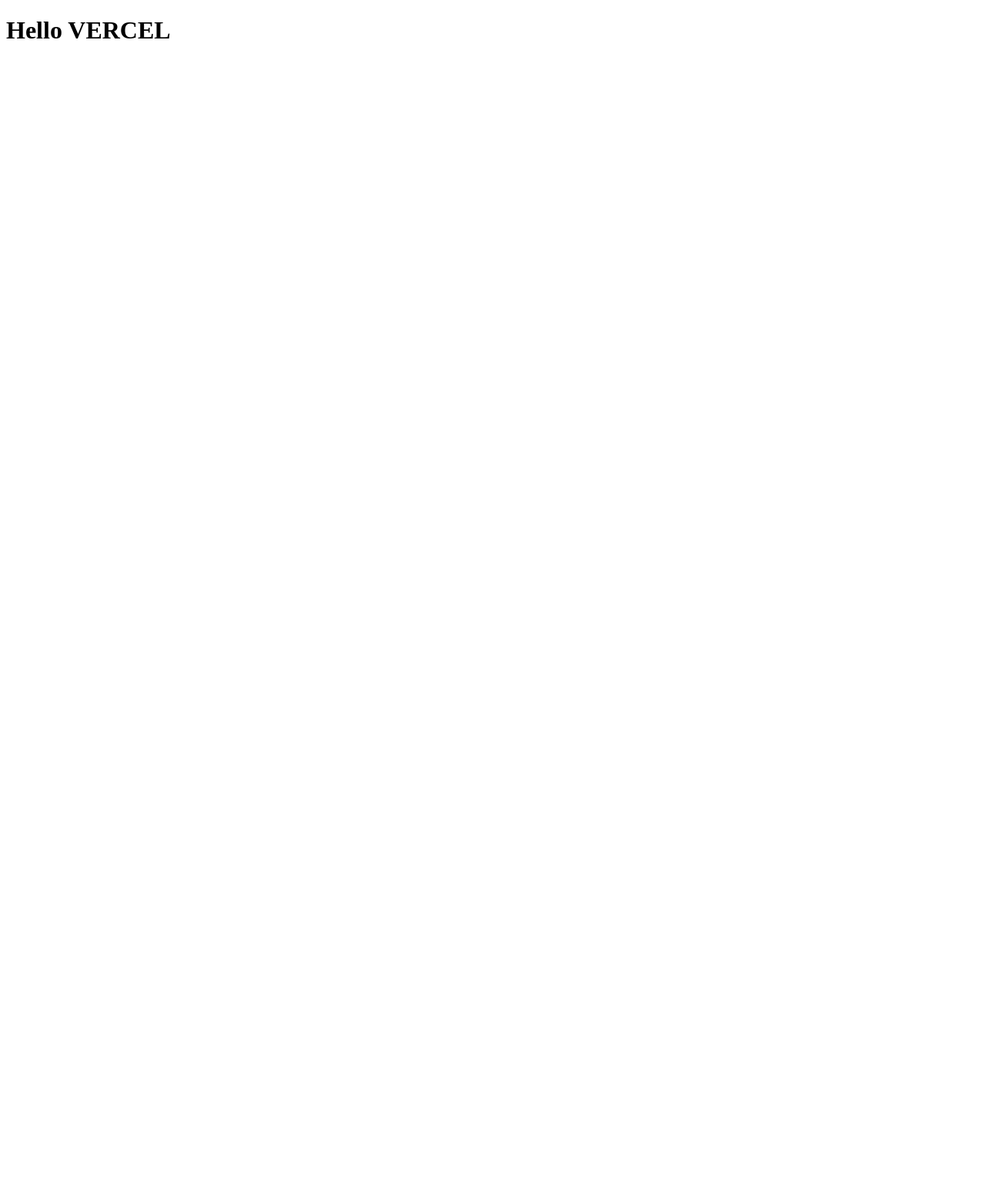
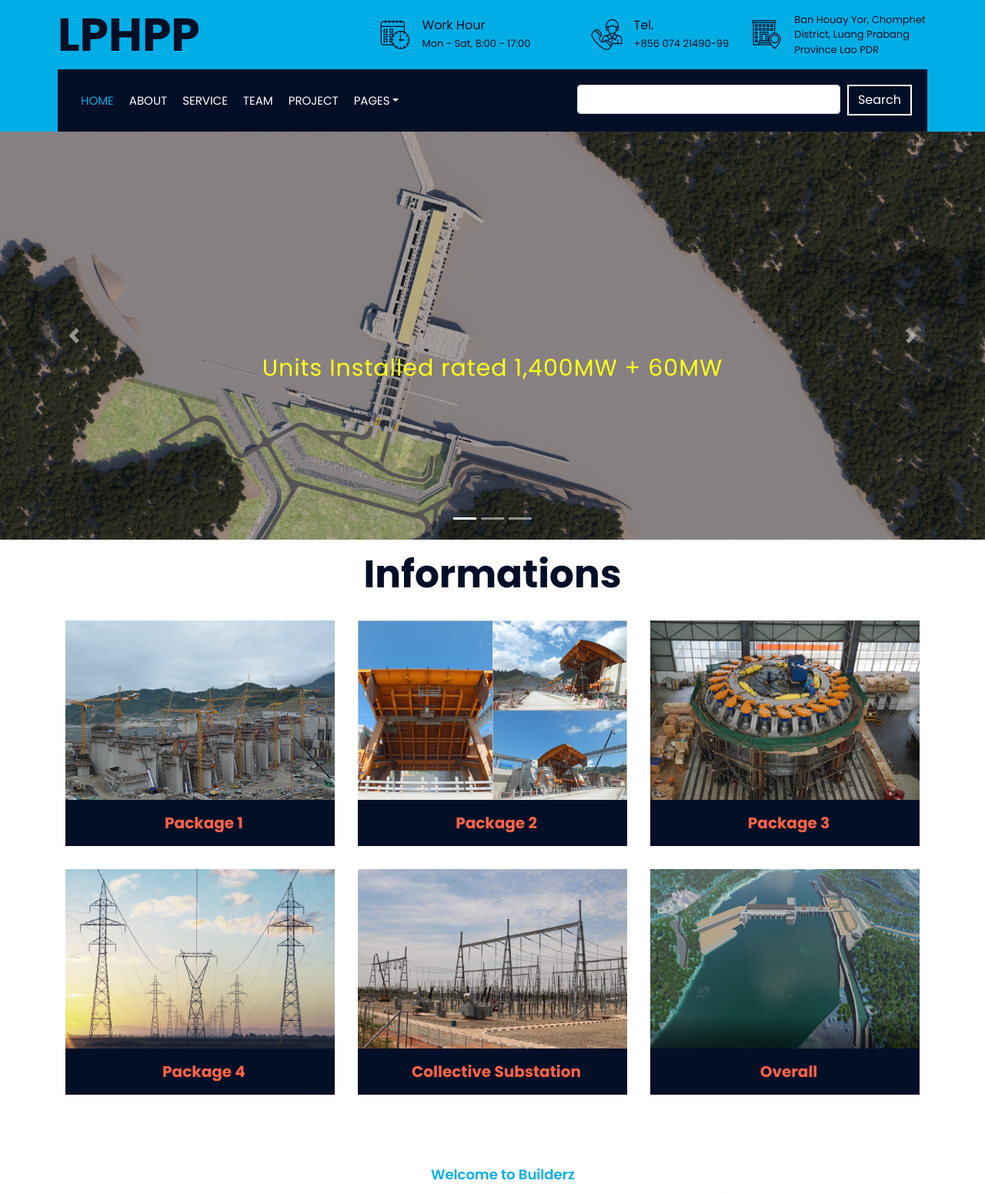
Before and after one commit to sawang0222/LP, a Django app: page / in a window 1280 px wide. Before the commit the part shown is almost empty. Shown: the top 1551 px of the page at 77% size. Before the commit the page ends 50 px from the top, so only its background shows below. Run offline with Django 4.2, Linux system fonts and the light colour scheme; some libraries are stand-ins or nearby versions; some web fonts are replaced.

Commit message:
new index

```diff
--- a/templates/base.html
+++ b/templates/base.html
@@ -43,7 +43,7 @@
                     <div class="row align-items-center">
                         <div class="col-lg-4 col-md-12">
                             <div class="logo">
-                                <a href="{% url 'logbook:index' %}">
+                                <a href="{% url 'log:index' %}">
                                     <h1>LPHPP</h1>
                                     <!-- <img src="img/logo.jpg" alt="Logo"> -->
                                 </a>
@@ -102,7 +102,7 @@
 
                         <div class="collapse navbar-collapse justify-content-between" id="navbarCollapse">
                             <div class="navbar-nav mr-auto">
-                                <a href="{% url 'logbook:index' %}" class="nav-item nav-link active">Home</a>
+                                <a href="{% url 'log:index' %}" class="nav-item nav-link active">Home</a>
                                 <a href="#" class="nav-item nav-link">About</a>
                                 <a href="#" class="nav-item nav-link">Service</a>
                                 <a href="#" class="nav-item nav-link">Team</a>
--- a/templates/index.html
+++ b/templates/index.html
@@ -1,12 +1,109 @@
 <!DOCTYPE html>
-<html lang="en">
-<head>
-    <meta charset="UTF-8">
-    <meta http-equiv="X-UA-Compatible" content="IE=edge">
-    <meta name="viewport" content="width=, initial-scale=1.0">
-    <title>Document</title>
-</head>
-<body>
-    <h1>Hello VERCEL</h1>
-</body>
-</html>
+{% extends "base.html" %}
+{% load static %}
+
+
+            {% block content %}
+            <!-- Information Start -->
+            <div class="service">
+                <div class="container">
+                    <div class="section-header text-center">
+                        <h2>Informations</h2>
+                    </div>
+                    <div class="row">
+                        <div class="col-lg-4 col-md-6 wow fadeInUp" data-wow-delay="0.1s">
+                            <div class="service-item">
+                                <div class="service-img">
+                                    <img src="{% static '/img/PH2.jpg' %}" alt="Image">
+                                    <div class="service-overlay">
+                                        <p>
+                                            Civil Works.
+                                        </p>
+                                    </div>
+                                </div>
+                                <div>
+                                    <a class="service-text" href="img/service-1.jpg"><h3>Package 1</h3></a>
+                                </div>
+                            </div>
+                        </div>
+                        <div class="col-lg-4 col-md-6 wow fadeInUp" data-wow-delay="0.2s">
+                            <div class="service-item">
+                                <div class="service-img">
+                                    <img src="{% static '/img/Radial gate.jpg' %}" alt="Image">
+                                    <div class="service-overlay">
+                                        <p>
+                                            Hydro-Mechanical Equipments.
+                                        </p>
+                                    </div>
+                                </div>
+                                <div>
+                                    <a class="service-text" href="#"><h3>Package 2</h3></a>
+                                </div>
+                            </div>
+                        </div>
+                        <div class="col-lg-4 col-md-6 wow fadeInUp" data-wow-delay="0.3s">
+                            <div class="service-item">
+                                <div class="service-img">
+                                    <img src="{% static '/img/Turbine fab.jpg' %}" alt="Image">
+                                    <div class="service-overlay">
+                                        <p>
+                                            Electro-Mechanical Equipments.
+                                        </p>
+                                    </div>
+                                </div>
+                                 <div>
+                                    <a class="service-text" href="img/service-1.jpg"><h3>Package 3</h3></a>
+                                </div>
+                            </div>
+                        </div>
+                        <div class="col-lg-4 col-md-6 wow fadeInUp" data-wow-delay="0.4s">
+                            <div class="service-item">
+                                <div class="service-img">
+                                    <img src="{% static '/img/TL-01.jpg' %}" alt="Image">
+                                    <div class="service-overlay">
+                                        <p>
+                                            500kV Transmission Line.
+                                        </p>
+                                    </div>
+                                </div>
+                                <div>
+                                    <a class="service-text" href="img/service-1.jpg"><h3>Package 4</h3></a>
+                                </div>
+                            </div>
+                        </div>
+                        <div class="col-lg-4 col-md-6 wow fadeInUp" data-wow-delay="0.5s">
+                            <div class="service-item">
+                                <div class="service-img">
+                                    <img src="{% static '/img/CS-01.jpg' %}" alt="Image">
+                                    <div class="service-overlay">
+                                        <p>
+                                            500kV Substation.
+                                        </p>
+                                    </div>
+                                </div>
+                                <div>
+                                    <a class="service-text" href="img/service-1.jpg"><h3>Collective Substation</h3></a>
+                                </div>
+                            </div>
+                        </div>
+                        <div class="col-lg-4 col-md-6 wow fadeInUp" data-wow-delay="0.6s">
+                            <div class="service-item">
+                                <div class="service-img">
+                                    <img src="{% static '/img/overall-01.jpg' %}" alt="Image">
+                                    <div class="service-overlay">
+                                        <p>
+                                            All Project.
+                                        </p>
+                                    </div>
+                                </div>
+                                <div>
+                                    <a class="service-text" href="img/service-1.jpg"><h3>Overall</h3></a>
+                                </div>
+                            </div>
+                        </div>
+                    </div>
+                </div>
+            </div>
+            <!-- Information End -->
+
+            {% endblock %}
--- a/templates/indexbak.html
+++ b/templates/indexbak.html
@@ -37,7 +37,7 @@
                                     </div>
                                 </div>
                                 <div>
-                                    <a class="service-text" href="{% url 'P2:Index' %}"><h3>Package 2</h3></a>
+                                    <a class="service-text" href="#"><h3>Package 2</h3></a>
                                 </div>
                             </div>
                         </div>
```
